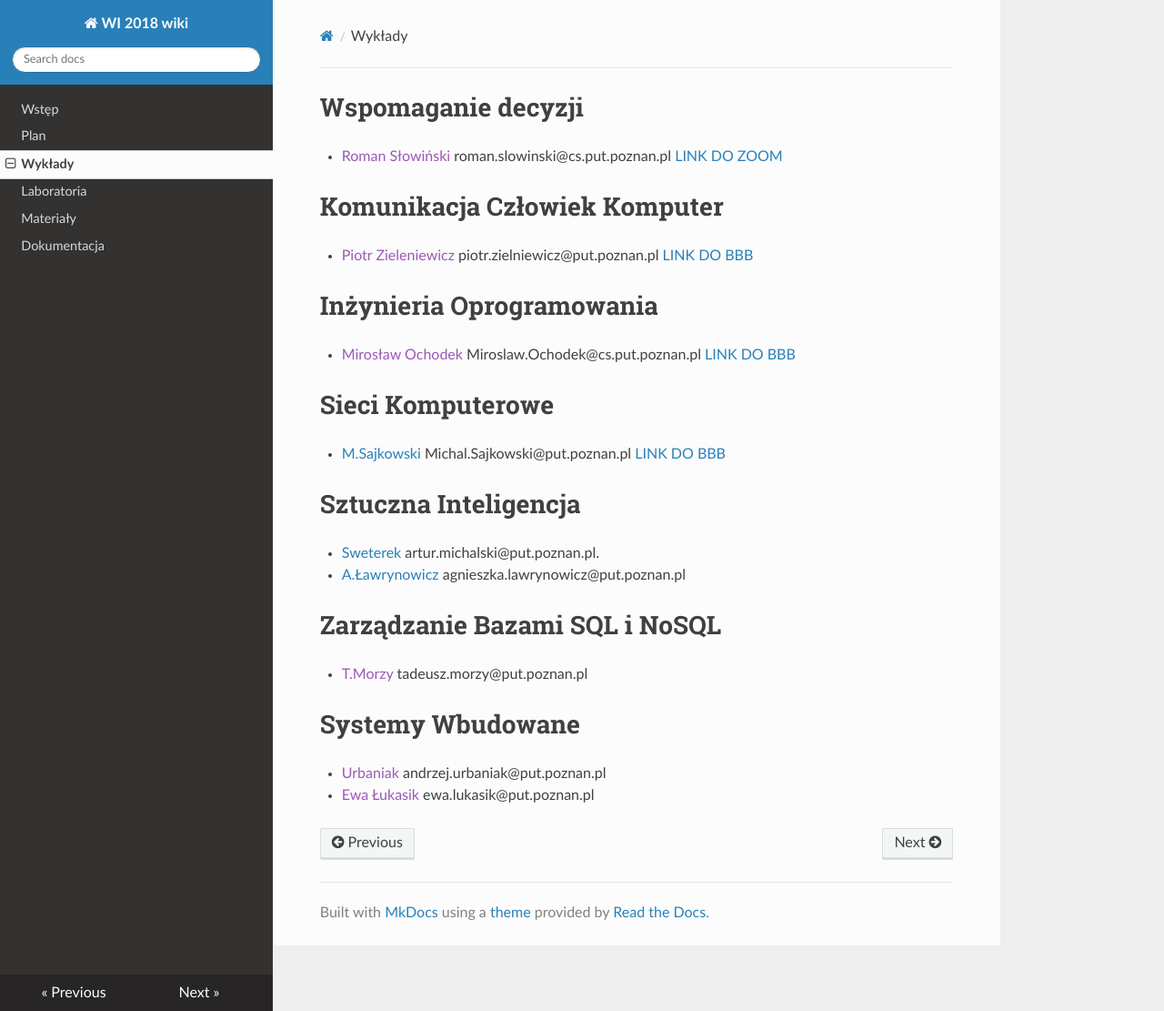
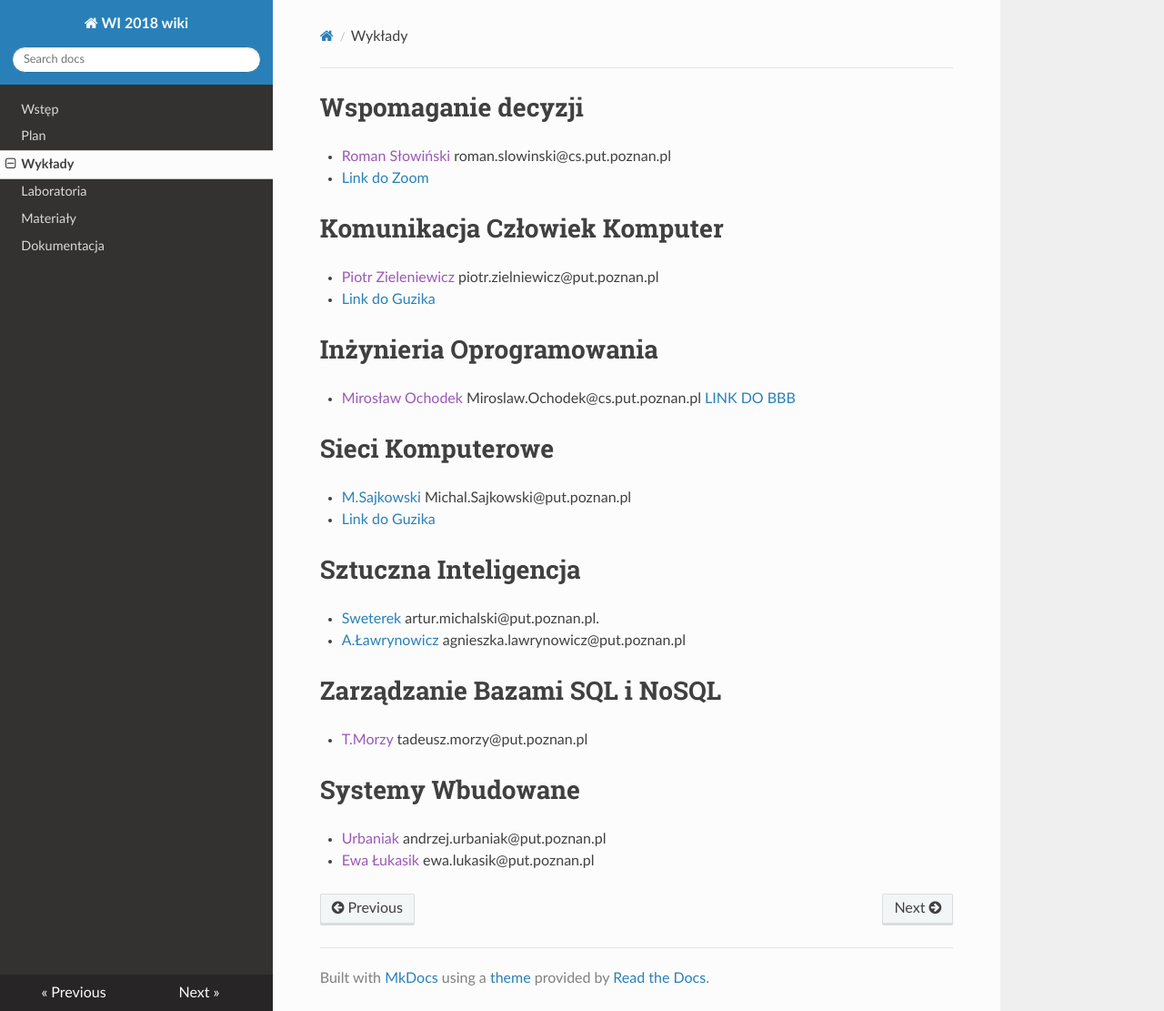
Before and after one commit to PUT-WI-18/wi18-wiki-sem5, an MkDocs documentation site: the page built from docs/wyklady.md, in a window 1280 px wide and 1111 px high. Shown: the whole window at 91% size. Built offline with MkDocs 1.6.1, drawn with Linux system fonts in a browser that asks for light colours; nearby versions of some CDN libraries.

Commit message:
Update wyklady.md

```diff
--- a/docs/wyklady.md
+++ b/docs/wyklady.md
@@ -1,16 +1,16 @@
 # Wspomaganie decyzji
 - [Roman Słowiński]() roman.slowinski@cs.put.poznan.pl
-   [LINK DO ZOOM](https://us02web.zoom.us/j/85460484417?pwd=NXpuckN3cFRKU1lwa1VLc0VoS09yQT09)
+   - [Link do Zoom](https://us02web.zoom.us/j/85460484417?pwd=NXpuckN3cFRKU1lwa1VLc0VoS09yQT09&uname=Piotr%20Tylczy%C5%84ski)
 # Komunikacja Człowiek Komputer
 - [Piotr Zieleniewicz]() piotr.zielniewicz@put.poznan.pl
-   [LINK DO BBB](https://ekursy.put.poznan.pl/mod/bigbluebuttonbn/view.php?id=240728)
+   - [Link do Guzika](https://ekursy.put.poznan.pl/mod/bigbluebuttonbn/view.php?id=240728)
 # Inżynieria Oprogramowania
 - [Mirosław Ochodek]() Miroslaw.Ochodek@cs.put.poznan.pl
    [LINK DO BBB](https://ekursy.put.poznan.pl/mod/bigbluebuttonbn/view.php?id=470657)
 
 # Sieci Komputerowe
 - [M.Sajkowski](https://www.cs.put.poznan.pl/msajkowski/for-students/)  Michal.Sajkowski@put.poznan.pl
-   [LINK DO BBB](https://moodle.put.poznan.pl/course/view.php?id=4944)
+   - [Link do Guzika](https://moodle.put.poznan.pl/course/view.php?id=4944)
 
 # Sztuczna Inteligencja
 - [Sweterek](http://www.cs.put.poznan.pl/amichalski/si.dzienne/index.html) artur.michalski@put.poznan.pl.
```
